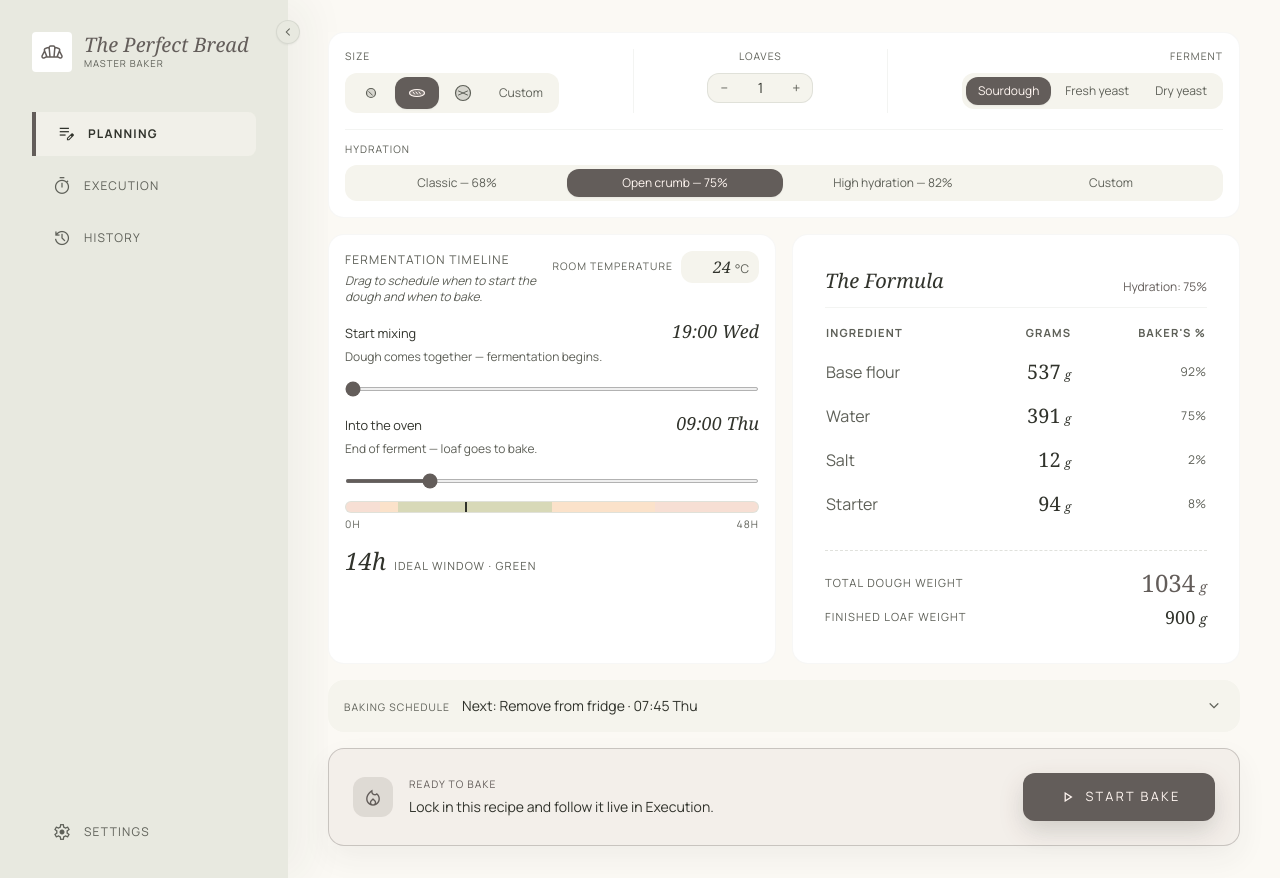
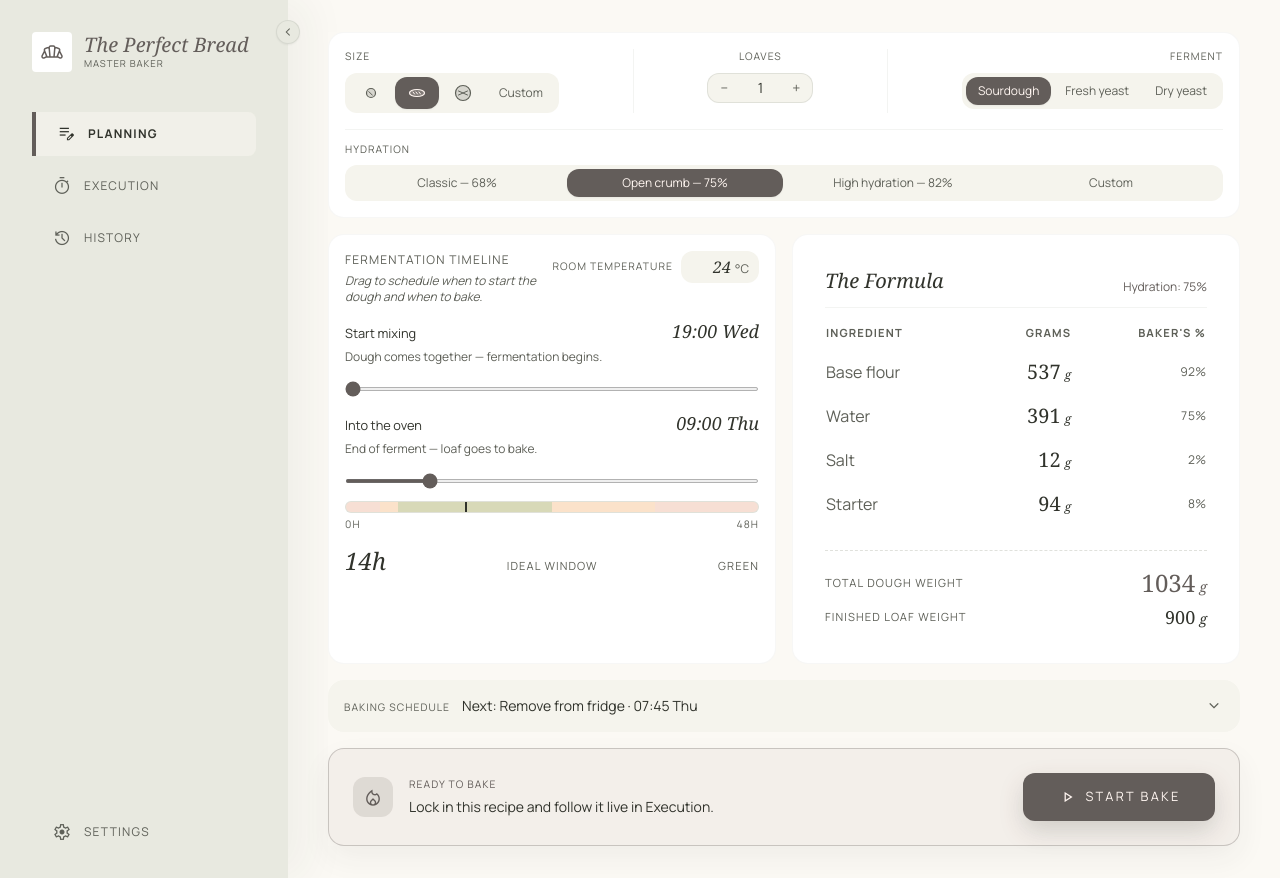
Before and after one commit to nymann/bakers-percentage, a React (Vite) app: page / in a window 1280 px wide. Built offline with nearby package versions, Linux system fonts and the light colour scheme.

Commit message:
Spread fermentation status row so duration, label, zone sit at the edges

```diff
--- a/src/adapters/driving/planning/EditorialPlanningView.tsx
+++ b/src/adapters/driving/planning/EditorialPlanningView.tsx
@@ -822,15 +822,15 @@ function FermentationTimeline({
         </div>
       </div>
 
-      <div className="flex items-baseline gap-2">
+      <div role="status" className="flex items-baseline justify-between gap-2">
         <span className="font-headline text-2xl italic text-on-surface">
           {formatHours(duration)}
         </span>
-        <span
-          role="status"
-          className="font-label text-[0.7rem] uppercase tracking-widest text-on-surface-variant"
-        >
-          {ZONE_LABELS[zone]} · {zone}
+        <span className="font-label text-[0.7rem] uppercase tracking-widest text-on-surface-variant">
+          {ZONE_LABELS[zone]}
+        </span>
+        <span className="font-label text-[0.7rem] uppercase tracking-widest text-on-surface-variant">
+          {zone}
         </span>
       </div>
       {warning && (
```
